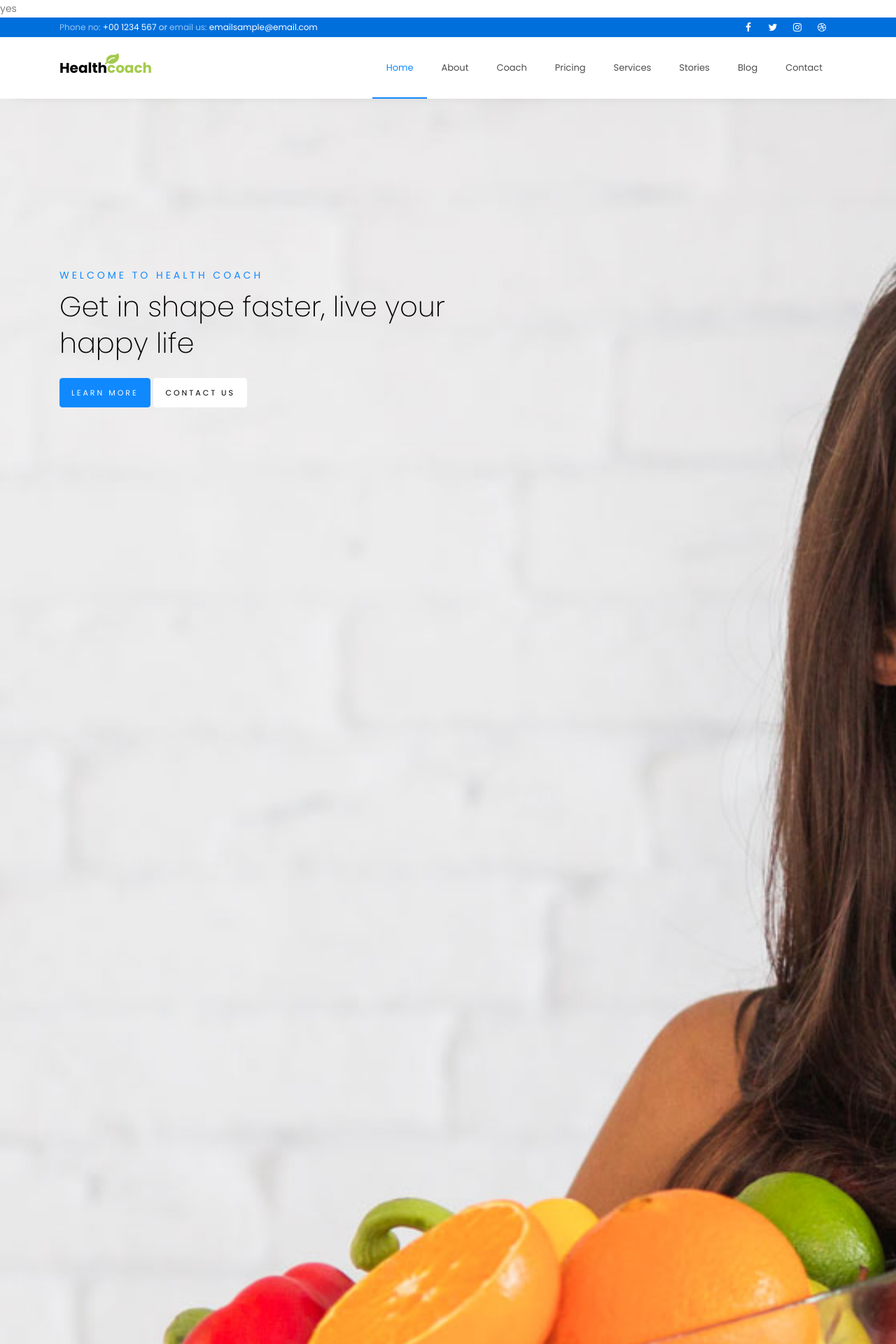
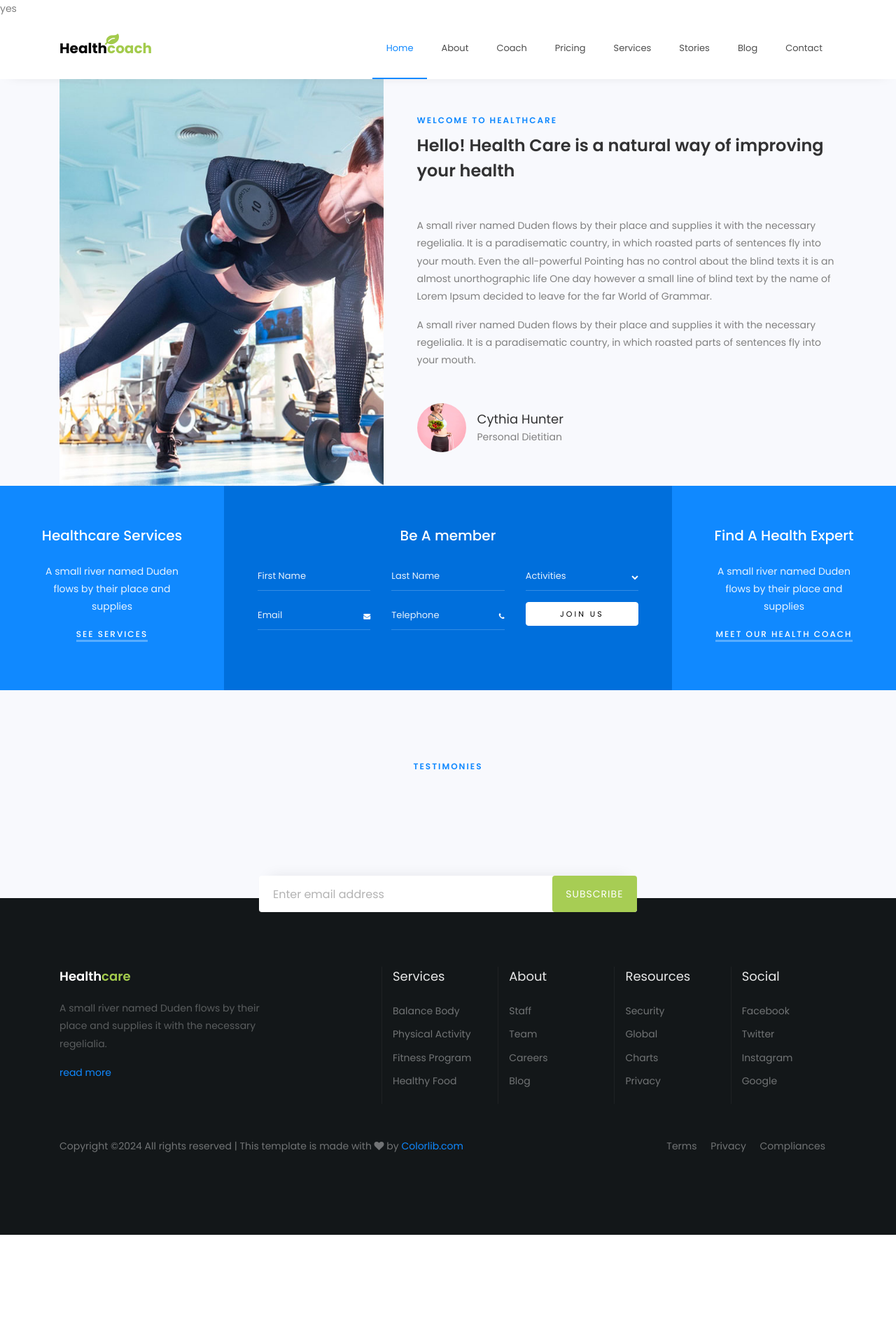
Before and after one commit to majdifox/brief_VI, a PHP site: page / in a window 1280 px wide. Shown: the top 1920 px of the page at 70% size. After the commit the page ends 1764 px from the top, so only its background shows below. Run offline with PHP 8.4, Linux system fonts and the light colour scheme; data that the repository does not hold is empty; some libraries are stand-ins or nearby versions.

Commit message:
I've modified the interface

```diff
--- a/index.php
+++ b/index.php
@@ -25,25 +25,7 @@
     <link rel="stylesheet" href="css/style.css">
   </head>
   <body>
-		<div class="wrap">
-			<div class="container">
-				<div class="row justify-content-between">
-						<div class="col d-flex align-items-center">
-							<p class="mb-0 phone"><span class="mailus">Phone no:</span> <a href="#">+00 1234 567</a> or <span class="mailus">email us:</span> <a href="#">emailsample@email.com</a></p>
-						</div>
-						<div class="col d-flex justify-content-end">
-							<div class="social-media">
-				    		<p class="mb-0 d-flex">
-				    			<a href="#" class="d-flex align-items-center justify-content-center"><span class="fa fa-facebook"><i class="sr-only">Facebook</i></span></a>
-				    			<a href="#" class="d-flex align-items-center justify-content-center"><span class="fa fa-twitter"><i class="sr-only">Twitter</i></span></a>
-				    			<a href="#" class="d-flex align-items-center justify-content-center"><span class="fa fa-instagram"><i class="sr-only">Instagram</i></span></a>
-				    			<a href="#" class="d-flex align-items-center justify-content-center"><span class="fa fa-dribbble"><i class="sr-only">Dribbble</i></span></a>
-				    		</p>
-			        </div>
-						</div>
-				</div>
-			</div>
-		</div>
+
 		<nav class="navbar navbar-expand-lg navbar-dark ftco_navbar bg-dark ftco-navbar-light" id="ftco-navbar">
 	    <div class="container">
 	    	<a class="navbar-brand" href="index.html">Health<span>coach<i class="fa fa-leaf"></i></span></a>
@@ -66,7 +48,7 @@
 	  </nav>
     <!-- END nav -->
 
-    <div class="hero-wrap js-fullheight">
+    <!-- <div class="hero-wrap js-fullheight">
 	    <div class="home-slider owl-carousel js-fullheight">
 	      <div class="slider-item js-fullheight" style="background-image:url(images/bg_1.jpg);">
 	      	<div class="overlay"></div>
@@ -113,9 +95,9 @@
 	        </div>
 	      </div>
 	    </div>
-	  </div>
+	  </div> -->
 
-    <section class="ftco-section ftco-services">
+    <!-- <section class="ftco-section ftco-services">
     	<div class="container">
     		<div class="row">
           <div class="col-md-4 d-flex services align-self-stretch px-4 ftco-animate">
@@ -150,12 +132,12 @@
           </div>
         </div>
     	</div>
-    </section>
+    </section> -->
 
     <section class="ftco-section ftco-no-pt ftco-no-pb bg-light">
 			<div class="container">
 				<div class="row no-gutters">
-					<div class="col-md-5 p-md-5 img img-2 mt-5 mt-md-0" style="background-image: url(images/coach-1.jpg);">
+					<div class="col-md-5 p-md-5 img img-2 mt-5 mt-md-0" style="background-image: url(images/image_1.jpg);">
 					</div>
 					<div class="col-md-7 wrap-about py-4 py-md-5 ftco-animate">
 	          <div class="heading-section mb-5">
@@ -193,7 +175,7 @@
 					<div class="col-md-6 d-flex align-items-stretch">
 						<div class="consultation consul w-100 px-4 px-md-5">
 							<div class="text-center">
-								<h3 class="mb-4">Free Consultation</h3>
+								<h3 class="mb-4">Be A member</h3>
 							</div>
 							<form action="#" class="appointment-form">
 								<div class="row">
@@ -213,9 +195,9 @@
 		          					<div class="select-wrap">
 		                      <div class="icon"><span class="fa fa-chevron-down"></span></div>
 		                      <select name="" id="" class="form-control">
-		                      	<option value="">Services</option>
-		                        <option value="">Services 1</option>
-		                        <option value="">Services 2</option>
+		                      	<option value="">Activities</option>
+		                        <option value="">Activity 1</option>
+		                        <option value="">Activity 2</option>
 		                      </select>
 		                    </div>
 				              </div>
@@ -224,22 +206,22 @@
 									<div class="col-md-12 col-lg-6 col-xl-4">
 									<div class="form-group">
 										<div class="input-wrap">
-				            		<div class="icon"><span class="ion-md-calendar"></span></div>
-				            		<input type="text" class="form-control appointment_date" placeholder="Date">
+											<div class="icon"><span class="fa fa-envelope"></span></div>
+											<input type="email" class="form-control" placeholder="Email" required>
 										</div>
 									</div>
 								</div>
 								<div class="col-md-12 col-lg-6 col-xl-4">
 								<div class="form-group">
 									<div class="input-wrap">
-				            		<div class="icon"><span class="ion-ios-clock"></span></div>
-				            		<input type="text" class="form-control appointment_time" placeholder="Time">
+										<div class="icon"><span class="fa fa-phone"></span></div>
+										<input type="tel" class="form-control" placeholder="Telephone" required>
 									</div>
 								</div>
 							</div>
 									<div class="col-md-12 col-lg-6 col-xl-4">
 										<div class="form-group">
-				              <input type="submit" value="Appointment" class="btn btn-white py-2 px-4">
+				              <input type="submit" value="Join US" class="btn btn-white py-2 px-4">
 				            </div>
 									</div>
 								</div>
```
Lines whose indentation alone changed are shown as unchanged.
